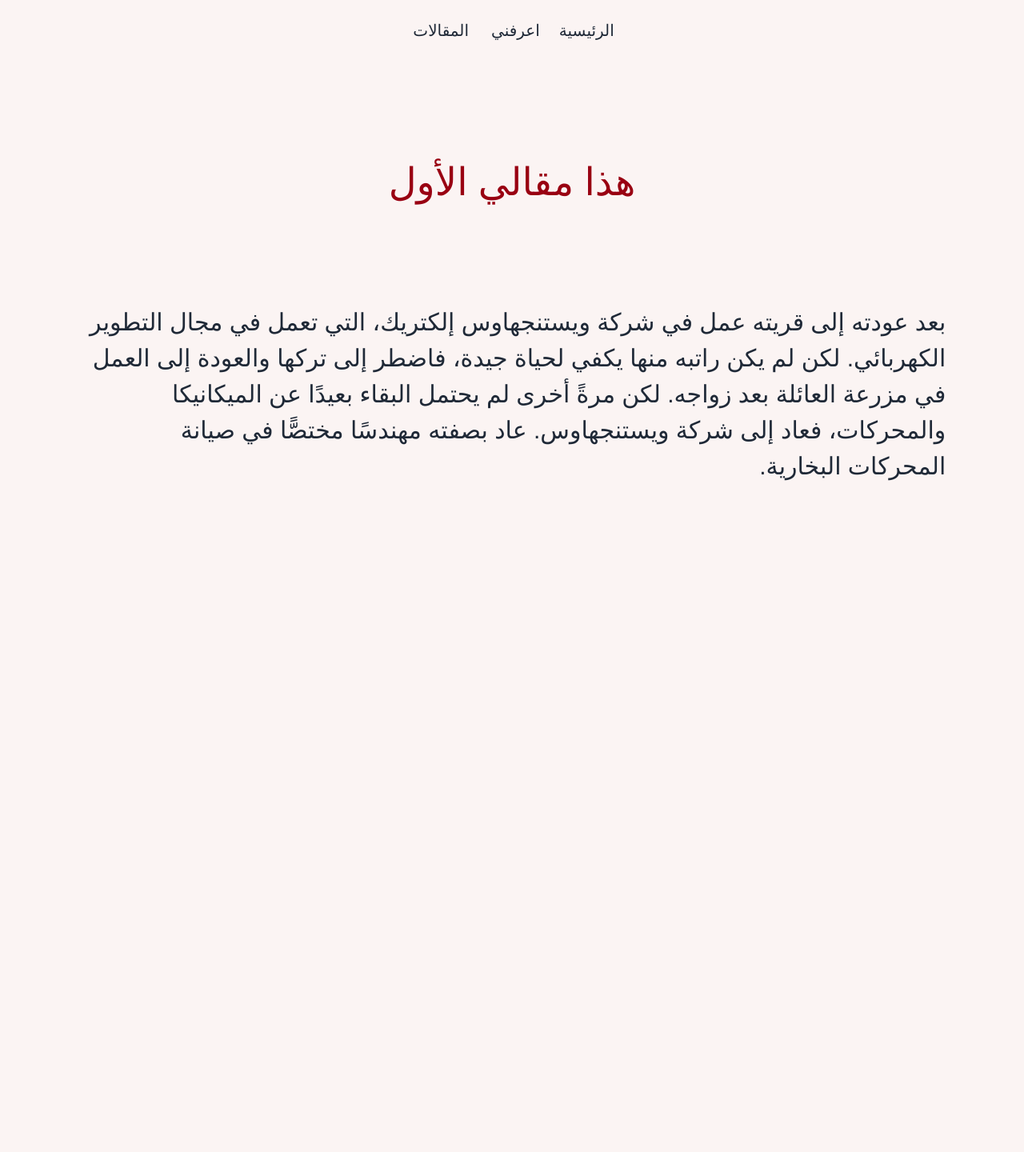
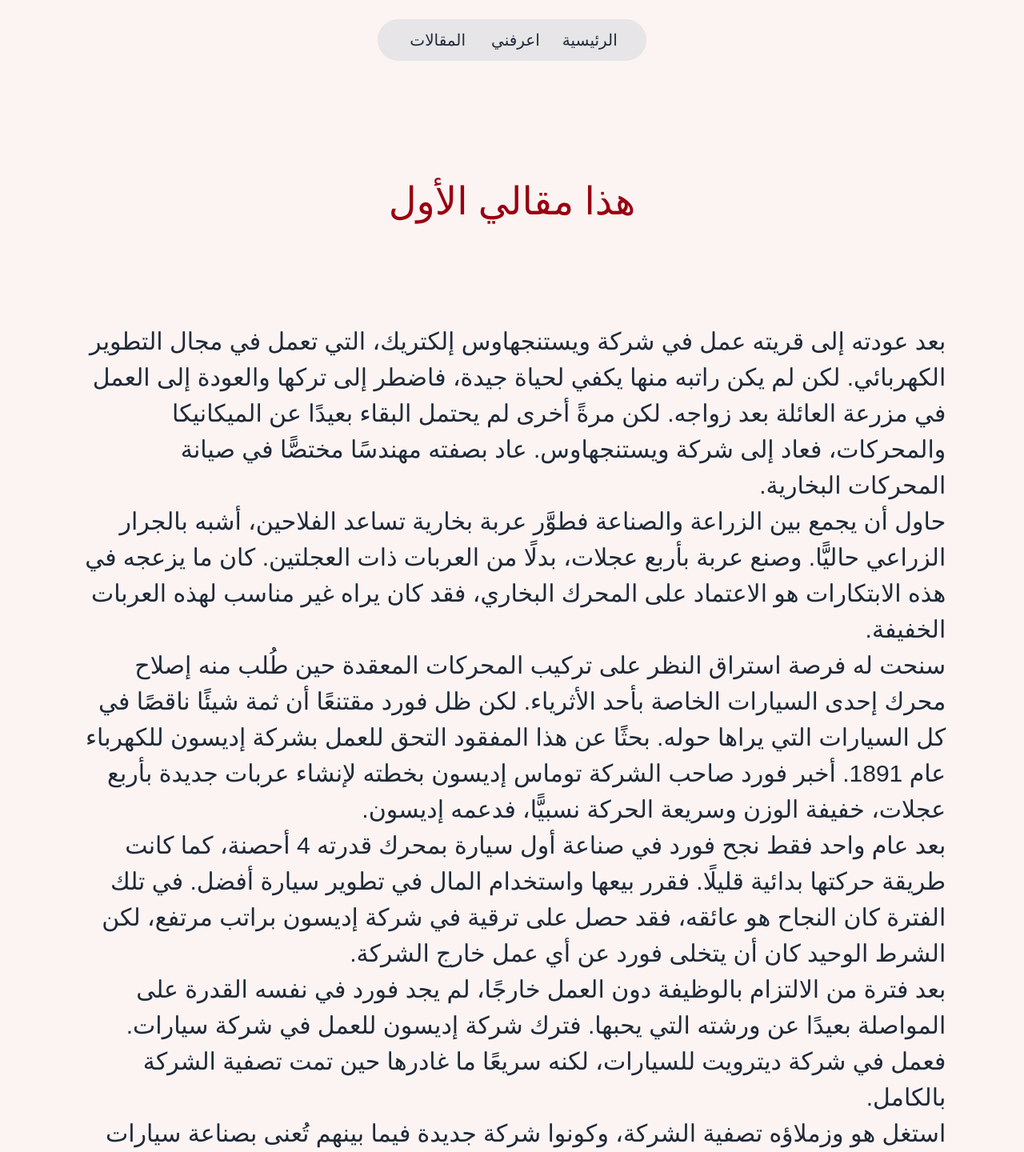
Before and after one commit to MuhammadISayyed/arabic-blog, a Next.js app: page /posts/post-1 in a window 1280 px wide. Shown: the top 1440 px of the page at 80% size. Before the commit the page ends 800 px from the top, so only its background shows below. Built offline with nearby package versions, Linux system fonts and the light colour scheme; a web font is replaced by a local one.

Commit message:
Make nav glassmorphic

```diff
--- a/app/layout.jsx
+++ b/app/layout.jsx
@@ -11,7 +11,7 @@
   return (
     <html lang="ar" dir="rtl" className={`${aref_ruqaa.variable} ${lateef.variable}`}>
       <body className="bg-offwhite text-gray-800">
-        <div className="container">
+        <div className="container relative">
           <NavBar></NavBar>
           <main>{children}</main>
         </div>
--- a/components/NavBar.jsx
+++ b/components/NavBar.jsx
@@ -5,16 +5,28 @@
 
 const NavBar = () => {
   return (
-    <div className="flex items-center justify-center my-6 font-serif text-xl">
-      <NavigationMenu dir="rtl">
-        <NavigationMenuList className="flex gap-6 w-fi">
-          <Link href="/" className="hover:text-cherry focus:text-cherry">
+    <div className="flex items-center justify-center my-6 font-serif text-xl sticky top-4">
+      <NavigationMenu
+        dir="rtl"
+        className="backdrop-filter backdrop-blur-md bg-gray-300/50  px-9 py-3 rounded-full"
+      >
+        <NavigationMenuList className="flex gap-7 w-fit">
+          <Link
+            href="/"
+            className="hover:text-cherry focus:text-cherry hover:underline hover:underline-offset-8"
+          >
             الرئيسية
           </Link>
-          <Link href="/about" className="hover:text-cherry focus:text-cherry">
+          <Link
+            href="/about"
+            className="hover:text-cherry focus:text-cherry hover:underline hover:underline-offset-8"
+          >
             اعرفني
           </Link>
-          <Link href="/posts" className="hover:text-cherry focus:text-cherry">
+          <Link
+            href="/posts"
+            className="hover:text-cherry focus:text-cherry hover:underline hover:underline-offset-8"
+          >
             المقالات
           </Link>
         </NavigationMenuList>
--- a/posts/post-1.md
+++ b/posts/post-1.md
@@ -4,3 +4,13 @@
 ---
 
 بعد عودته إلى قريته عمل في شركة ويستنجهاوس إلكتريك، التي تعمل في مجال التطوير الكهربائي. لكن لم يكن راتبه منها يكفي لحياة جيدة، فاضطر إلى تركها والعودة إلى العمل في مزرعة العائلة بعد زواجه. لكن مرةً أخرى لم يحتمل البقاء بعيدًا عن الميكانيكا والمحركات، فعاد إلى شركة ويستنجهاوس. عاد بصفته مهندسًا مختصًّا في صيانة المحركات البخارية.
+
+حاول أن يجمع بين الزراعة والصناعة فطوَّر عربة بخارية تساعد الفلاحين، أشبه بالجرار الزراعي حاليًّا. وصنع عربة بأربع عجلات، بدلًا من العربات ذات العجلتين. كان ما يزعجه في هذه الابتكارات هو الاعتماد على المحرك البخاري، فقد كان يراه غير مناسب لهذه العربات الخفيفة.
+
+سنحت له فرصة استراق النظر على تركيب المحركات المعقدة حين طُلب منه إصلاح محرك إحدى السيارات الخاصة بأحد الأثرياء. لكن ظل فورد مقتنعًا أن ثمة شيئًا ناقصًا في كل السيارات التي يراها حوله. بحثًا عن هذا المفقود التحق للعمل بشركة إديسون للكهرباء عام 1891. أخبر فورد صاحب الشركة توماس إديسون بخطته لإنشاء عربات جديدة بأربع عجلات، خفيفة الوزن وسريعة الحركة نسبيًّا، فدعمه إديسون.
+
+بعد عام واحد فقط نجح فورد في صناعة أول سيارة بمحرك قدرته 4 أحصنة، كما كانت طريقة حركتها بدائية قليلًا. فقرر بيعها واستخدام المال في تطوير سيارة أفضل. في تلك الفترة كان النجاح هو عائقه، فقد حصل على ترقية في شركة إديسون براتب مرتفع، لكن الشرط الوحيد كان أن يتخلى فورد عن أي عمل خارج الشركة.
+
+بعد فترة من الالتزام بالوظيفة دون العمل خارجًا، لم يجد فورد في نفسه القدرة على المواصلة بعيدًا عن ورشته التي يحبها. فترك شركة إديسون للعمل في شركة سيارات. فعمل في شركة ديترويت للسيارات، لكنه سريعًا ما غادرها حين تمت تصفية الشركة بالكامل.
+
+استغل هو وزملاؤه تصفية الشركة، وكونوا شركة جديدة فيما بينهم تُعنى بصناعة سيارات السباق. بعد قرابة العام والنصف لم تُحقق الشركة أي نجاحات في الأسواق، لذا قاموا بتصفيتها.
```
